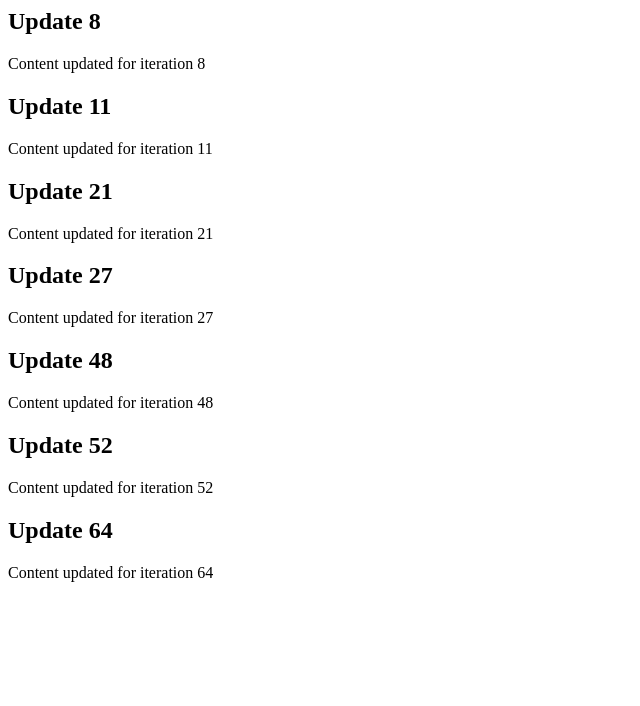
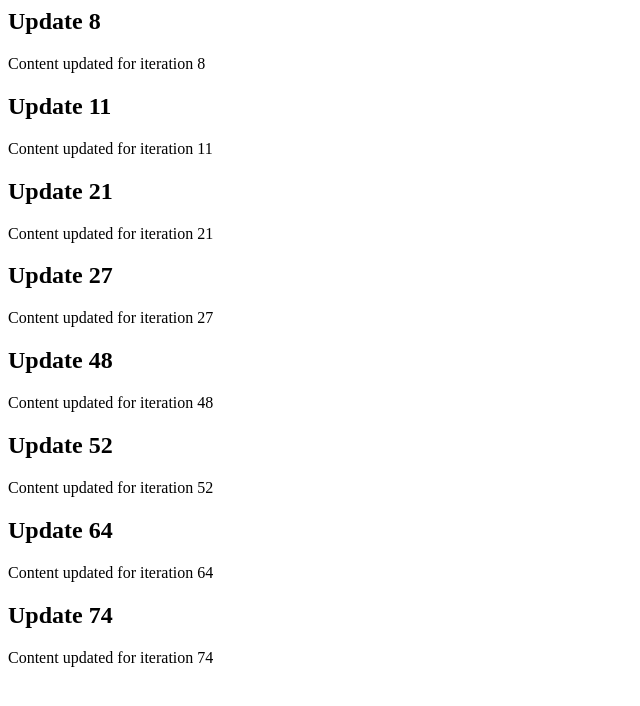
Before and after one commit to jpschmorgan/vigilant-octo-tribble, a website: page src/index.html in a window 1280 px wide. Shown: the whole page, without its empty margins (0-640 px from the left). Drawn offline with Linux system fonts and the light colour scheme.

```diff
--- a/src/index.html
+++ b/src/index.html
@@ -39,3 +39,9 @@
     <h2>Update 64</h2>
     <p>Content updated for iteration 64</p>
 </div>
+
+<!-- Updated iteration 74 -->
+<div class="update-74">
+    <h2>Update 74</h2>
+    <p>Content updated for iteration 74</p>
+</div>
```
